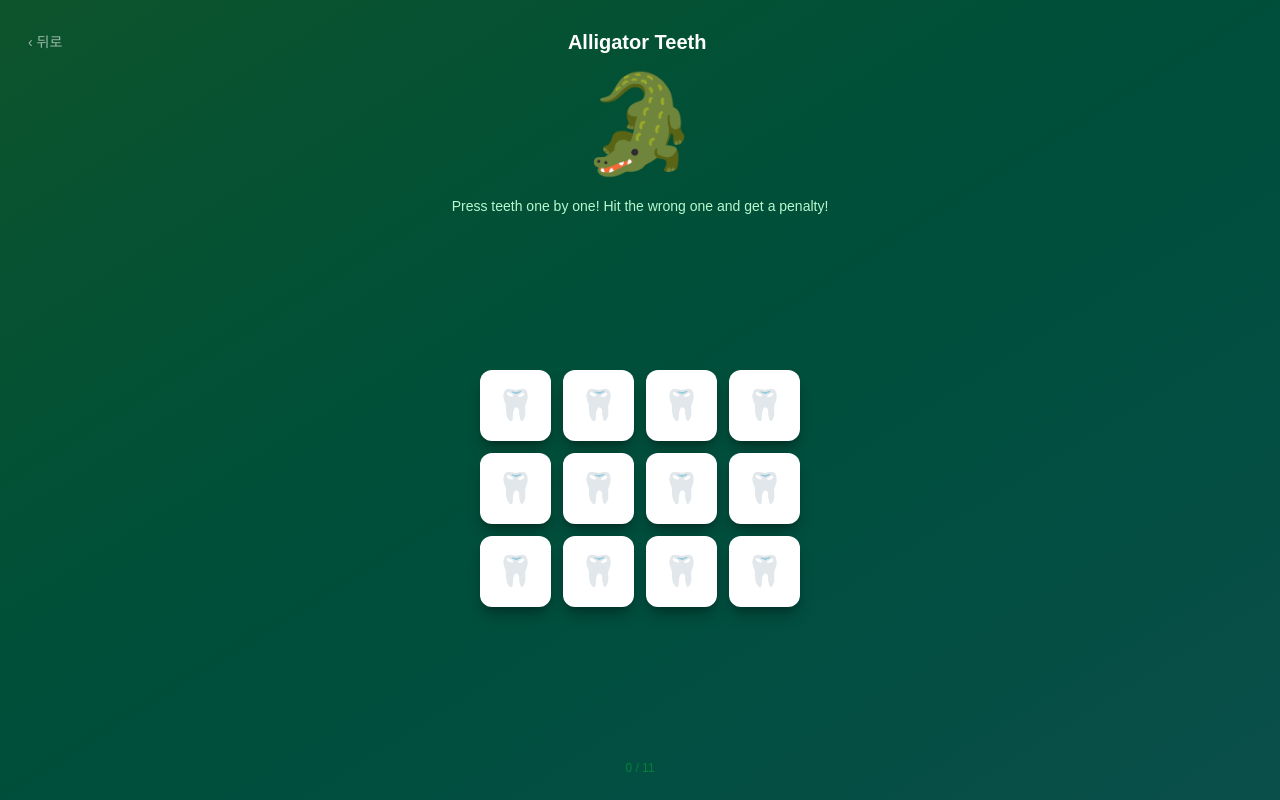
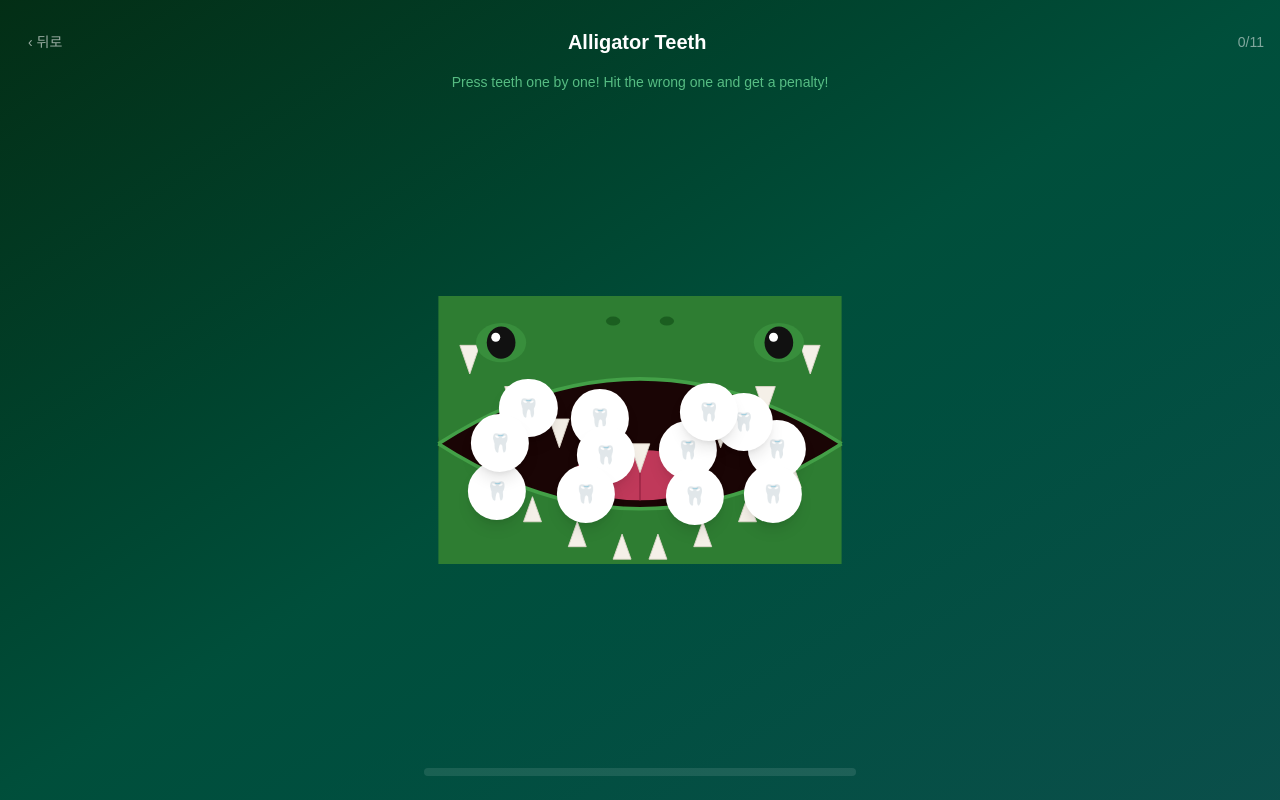
Before and after one commit to Seohanul/drinktap, a Next.js app: page /en/alligator in a window 1280 px wide. Built offline with nearby package versions, Linux system fonts and the light colour scheme.

Commit message:
Polish alligator game: SVG mouth + random tooth positions

```diff
--- a/app/[locale]/alligator/page.tsx
+++ b/app/[locale]/alligator/page.tsx
@@ -11,7 +11,130 @@ function pickPenaltyIndex() {
   return Math.floor(Math.random() * TOTAL_TEETH);
 }
 
+// 입 안쪽 영역(%) 안에서 겹치지 않게 랜덤 배치
+function generatePositions() {
+  // 4열 3행 격자를 만들고 각 셀 안에서 랜덤 오프셋
+  const cols = 4;
+  const rows = 3;
+  // 입 안쪽 영역: x 12~88%, y 38~78%
+  const xMin = 12, xMax = 88;
+  const yMin = 38, yMax = 78;
+  const cellW = (xMax - xMin) / cols;
+  const cellH = (yMax - yMin) / rows;
+  const pad = 3;
+
+  const positions: { x: number; y: number }[] = [];
+  for (let r = 0; r < rows; r++) {
+    for (let c = 0; c < cols; c++) {
+      positions.push({
+        x: xMin + cellW * c + pad + Math.random() * (cellW - pad * 2),
+        y: yMin + cellH * r + pad + Math.random() * (cellH - pad * 2),
+      });
+    }
+  }
+
+  // 피셔-예이츠 셔플
+  for (let i = positions.length - 1; i > 0; i--) {
+    const j = Math.floor(Math.random() * (i + 1));
+    [positions[i], positions[j]] = [positions[j], positions[i]];
+  }
+  return positions;
+}
+
 type ToothState = "idle" | "safe" | "penalty";
+
+// 악어 입 SVG 컴포넌트
+function AlligatorMouth({ children }: { children: React.ReactNode }) {
+  return (
+    <div className="relative w-full" style={{ aspectRatio: "5/3" }}>
+      <svg
+        viewBox="0 0 500 300"
+        className="absolute inset-0 w-full h-full"
+        xmlns="http://www.w3.org/2000/svg"
+      >
+        {/* 입 안쪽 (어두운 배경) */}
+        <ellipse cx="250" cy="165" rx="225" ry="115" fill="#1a0505" />
+
+        {/* 혀 */}
+        <ellipse cx="250" cy="200" rx="75" ry="28" fill="#c0395a" />
+        <line x1="250" y1="175" x2="250" y2="228" stroke="#a02848" strokeWidth="2" />
+
+        {/* 위턱 */}
+        <path
+          d="M 25 165 Q 250 20 475 165 L 475 0 L 25 0 Z"
+          fill="#2e7d32"
+        />
+        {/* 위턱 테두리 */}
+        <path
+          d="M 25 165 Q 250 20 475 165"
+          fill="none"
+          stroke="#43a047"
+          strokeWidth="4"
+        />
+
+        {/* 위 이빨 (장식) */}
+        {[60, 110, 160, 210, 250, 290, 340, 390, 440].map((x, i) => {
+          const pct = (x - 25) / 450;
+          const yBase = 20 + 145 * Math.sin(Math.PI * pct);
+          return (
+            <polygon
+              key={i}
+              points={`${x - 11},${yBase} ${x + 11},${yBase} ${x},${yBase + 32}`}
+              fill="#f5f0e8"
+              stroke="#e0d8cc"
+              strokeWidth="1"
+            />
+          );
+        })}
+
+        {/* 아래턱 */}
+        <path
+          d="M 25 165 Q 250 310 475 165 L 475 300 L 25 300 Z"
+          fill="#2e7d32"
+        />
+        {/* 아래턱 테두리 */}
+        <path
+          d="M 25 165 Q 250 310 475 165"
+          fill="none"
+          stroke="#43a047"
+          strokeWidth="4"
+        />
+
+        {/* 아래 이빨 (장식) */}
+        {[80, 130, 180, 230, 270, 320, 370, 420].map((x, i) => {
+          const pct = (x - 25) / 450;
+          const yBase = 165 + 130 * Math.sin(Math.PI * pct);
+          return (
+            <polygon
+              key={i}
+              points={`${x - 10},${yBase} ${x + 10},${yBase} ${x},${yBase - 28}`}
+              fill="#f5f0e8"
+              stroke="#e0d8cc"
+              strokeWidth="1"
+            />
+          );
+        })}
+
+        {/* 눈 (왼쪽) */}
+        <ellipse cx="95" cy="52" rx="28" ry="22" fill="#388e3c" />
+        <ellipse cx="95" cy="52" rx="16" ry="18" fill="#111" />
+        <ellipse cx="89" cy="46" rx="5" ry="5" fill="white" />
+
+        {/* 눈 (오른쪽) */}
+        <ellipse cx="405" cy="52" rx="28" ry="22" fill="#388e3c" />
+        <ellipse cx="405" cy="52" rx="16" ry="18" fill="#111" />
+        <ellipse cx="399" cy="46" rx="5" ry="5" fill="white" />
+
+        {/* 콧구멍 */}
+        <ellipse cx="220" cy="28" rx="8" ry="5" fill="#1b5e20" />
+        <ellipse cx="280" cy="28" rx="8" ry="5" fill="#1b5e20" />
+      </svg>
+
+      {/* 인터랙티브 이빨 버튼들 */}
+      {children}
+    </div>
+  );
+}
 
 export default function AlligatorPage() {
   const t = useTranslations("Lobby");
@@ -19,10 +142,9 @@ export default function AlligatorPage() {
   const params = useParams();
   const locale = params.locale as string;
 
-  const [penaltyIndex] = useState(pickPenaltyIndex);
-  const [teeth, setTeeth] = useState<ToothState[]>(
-    Array(TOTAL_TEETH).fill("idle")
-  );
+  const [penaltyIndex, setPenaltyIndex] = useState(pickPenaltyIndex);
+  const [teeth, setTeeth] = useState<ToothState[]>(Array(TOTAL_TEETH).fill("idle"));
+  const [positions, setPositions] = useState(generatePositions);
   const [gameOver, setGameOver] = useState(false);
 
   const handlePress = useCallback(
@@ -34,7 +156,7 @@ export default function AlligatorPage() {
           next[i] = "penalty";
           return next;
         });
-        setTimeout(() => setGameOver(true), 400);
+        setTimeout(() => setGameOver(true), 450);
       } else {
         setTeeth((prev) => {
           const next = [...prev];
@@ -47,11 +169,13 @@ export default function AlligatorPage() {
   );
 
   const restart = () => {
+    setPenaltyIndex(pickPenaltyIndex());
+    setPositions(generatePositions());
     setTeeth(Array(TOTAL_TEETH).fill("idle"));
     setGameOver(false);
-    // re-mount trick: navigate same page to reset penaltyIndex
-    router.replace(`/${locale}/alligator`);
   };
+
+  const safeCount = teeth.filter((s) => s === "safe").length;
 
   return (
     <>
@@ -62,9 +186,9 @@ export default function AlligatorPage() {
         />
       )}
 
-      <div className="min-h-screen flex flex-col bg-gradient-to-br from-green-900 via-emerald-900 to-teal-900 px-4 py-6">
-        {/* Header */}
-        <div className="flex items-center justify-between mb-4">
+      <div className="min-h-screen flex flex-col bg-gradient-to-br from-green-950 via-emerald-900 to-teal-900 px-4 py-6">
+        {/* 헤더 */}
+        <div className="flex items-center justify-between mb-3">
           <button
             onClick={() => router.push(`/${locale}/lobby`)}
             className="text-white/60 hover:text-white text-sm px-3 py-2 rounded-lg hover:bg-white/10 transition-colors"
@@ -72,42 +196,57 @@ export default function AlligatorPage() {
             ‹ 뒤로
           </button>
           <h1 className="text-xl font-black text-white">{t("alligator.name")}</h1>
-          <div className="w-16" />
+          <span className="text-white/50 text-sm w-16 text-right">
+            {safeCount}/{TOTAL_TEETH - 1}
+          </span>
         </div>
 
-        {/* Alligator mouth illustration */}
-        <div className="flex justify-center mb-6">
-          <div className="text-8xl select-none">🐊</div>
-        </div>
-
-        <p className="text-center text-green-200 text-sm mb-6 px-4">
+        <p className="text-center text-green-300/70 text-sm mb-4 px-4">
           {t("alligator.description")}
         </p>
 
-        {/* Teeth grid */}
-        <div className="grid grid-cols-4 gap-3 flex-1 content-center max-w-xs mx-auto w-full">
+        {/* 악어 입 + 이빨 버튼 */}
+        <div className="flex-1 flex items-center justify-center px-2">
+          <div className="w-full max-w-md">
+            <AlligatorMouth>
               {teeth.map((state, i) => (
                 <button
                   key={i}
                   onPointerDown={() => handlePress(i)}
                   disabled={state !== "idle" || gameOver}
+                  style={{
+                    position: "absolute",
+                    left: `${positions[i].x}%`,
+                    top: `${positions[i].y}%`,
+                    transform: "translate(-50%, -50%)",
+                    width: "13%",
+                    aspectRatio: "1",
+                  }}
                   className={[
-                "aspect-square rounded-xl flex items-center justify-center text-3xl font-black transition-all duration-150 active:scale-90 select-none touch-none",
+                    "rounded-full flex items-center justify-center font-black transition-all duration-150 select-none touch-none shadow-lg text-lg",
                     state === "idle"
-                  ? "bg-white shadow-lg shadow-black/30 hover:bg-green-50 active:bg-green-100"
+                      ? "bg-white hover:bg-yellow-50 active:scale-75"
                       : state === "safe"
-                  ? "bg-green-400/40 border-2 border-green-400 scale-90 opacity-50"
-                  : "bg-red-500 scale-110 animate-ping-once",
+                      ? "bg-green-400/50 scale-75 opacity-50 pointer-events-none"
+                      : "bg-red-500 scale-125 pointer-events-none",
                   ].join(" ")}
                 >
                   {state === "idle" ? "🦷" : state === "safe" ? "✓" : "💥"}
                 </button>
               ))}
+            </AlligatorMouth>
+          </div>
         </div>
 
-        <p className="text-center text-green-700 text-xs mt-6">
-          {teeth.filter((s) => s === "safe").length} / {TOTAL_TEETH - 1}
-        </p>
+        {/* 진행 바 */}
+        <div className="mt-4 max-w-md mx-auto w-full px-2">
+          <div className="h-2 rounded-full bg-white/10 overflow-hidden">
+            <div
+              className="h-full bg-green-400 rounded-full transition-all duration-300"
+              style={{ width: `${(safeCount / (TOTAL_TEETH - 1)) * 100}%` }}
+            />
+          </div>
+        </div>
       </div>
     </>
   );
```
Lines whose indentation alone changed are shown as unchanged.
